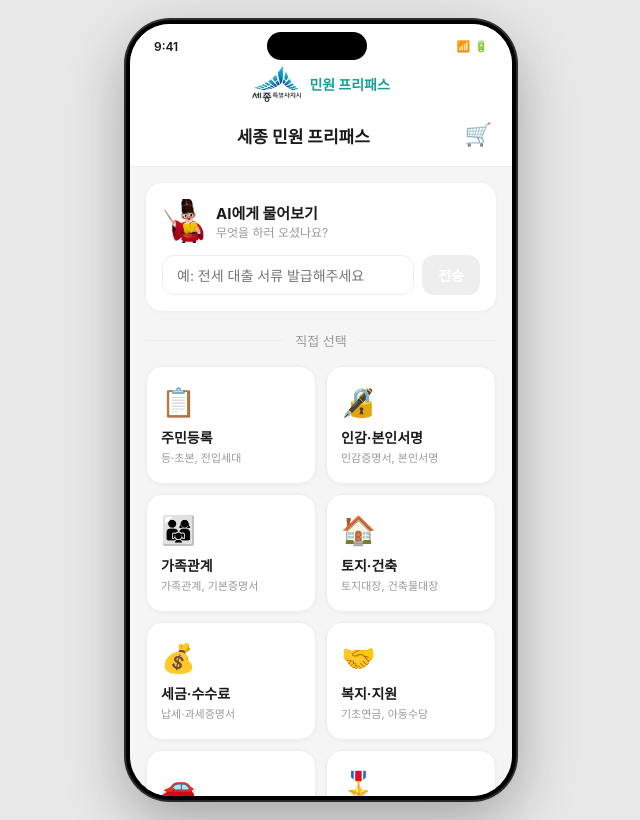
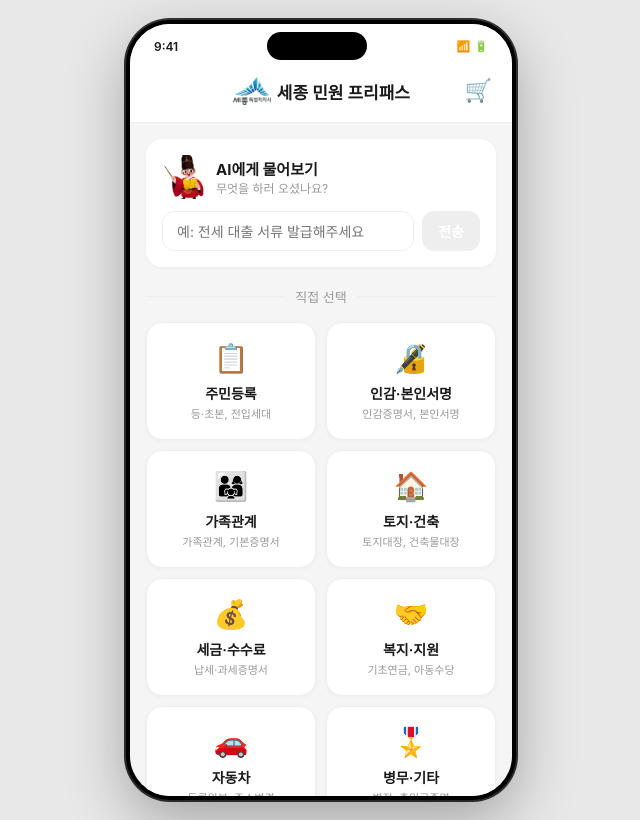
Before and after one commit to syjysh1998-commits/sejong-prepass, a React (Vite) app: page / in a window 1280 px wide. Shown: the whole page, without its empty margins (319-959 px from the left). Built offline with nearby package versions, Linux system fonts and the light colour scheme; a web font is replaced by a local one.

Commit message:
fix: QR상단이동, 필요서류 민원별표시, 제목통합, 카테고리 가운데정렬

```diff
--- a/src/App.jsx
+++ b/src/App.jsx
@@ -341,17 +341,24 @@
   // ─── RENDER ───
   const renderNavBar = (title, showBack) => (
     <div style={{ display:"flex", alignItems:"center", padding:"14px 16px", background:C.card, borderBottom:`1px solid ${C.border}`, position:"relative", zIndex:2 }}>
-      {showBack && (
-        <button onClick={page === "order" ? () => setPage("home") : goHome} style={{ background:"none", border:"none", fontSize:22, cursor:"pointer", padding:"4px 8px 4px 0", color:C.text }}>←</button>
+      {showBack ? (
+        <button onClick={page === "order" ? () => setPage("home") : goHome} style={{ background:"none", border:"none", fontSize:22, cursor:"pointer", padding:"4px 8px 4px 0", color:C.text, zIndex:1 }}>←</button>
+      ) : (
+        <div style={{ width:36 }} />
       )}
-      <span style={{ flex:1, fontWeight:700, fontSize:17, color:C.text, textAlign: showBack ? "left" : "center" }}>{title}</span>
-      {page !== "order" && (
-        <button onClick={() => openModal("cart")} style={{ background:"none", border:"none", fontSize:22, cursor:"pointer", position:"relative", padding:4, color:C.text }}>
+      <span style={{ flex:1, fontWeight:700, fontSize:17, color:C.text, display:"flex", alignItems:"center", justifyContent:"center", gap:6 }}>
+        {!showBack && <img src={CI_IMG} alt="" style={{ height:28, objectFit:"contain" }} />}
+        {title}
+      </span>
+      {page !== "order" ? (
+        <button onClick={() => openModal("cart")} style={{ background:"none", border:"none", fontSize:22, cursor:"pointer", position:"relative", padding:4, color:C.text, zIndex:1 }}>
           🛒
           {cartCount > 0 && (
             <span style={{ position:"absolute", top:-2, right:-4, background:C.red, color:"#fff", fontSize:10, fontWeight:700, borderRadius:10, minWidth:18, height:18, display:"flex", alignItems:"center", justifyContent:"center", padding:"0 4px" }}>{cartCount}</span>
           )}
         </button>
+      ) : (
+        <div style={{ width:36 }} />
       )}
     </div>
   );
@@ -405,7 +412,7 @@
       {/* Categories Grid */}
       <div style={{ display:"grid", gridTemplateColumns:"1fr 1fr", gap:10 }}>
         {CATS.map(cat => (
-          <button key={cat.id} onClick={() => goCat(cat.id)} style={{ background:C.card, border:`1px solid ${C.border}`, borderRadius:16, padding:"18px 14px", textAlign:"left", cursor:"pointer", boxShadow:"0 1px 4px rgba(0,0,0,0.04)", fontFamily:C.font, transition:"transform .15s" }}
+          <button key={cat.id} onClick={() => goCat(cat.id)} style={{ background:C.card, border:`1px solid ${C.border}`, borderRadius:16, padding:"18px 14px", textAlign:"center", cursor:"pointer", boxShadow:"0 1px 4px rgba(0,0,0,0.04)", fontFamily:C.font, transition:"transform .15s" }}
             onMouseDown={e => e.currentTarget.style.transform = "scale(0.97)"}
             onMouseUp={e => e.currentTarget.style.transform = "scale(1)"}
             onMouseLeave={e => e.currentTarget.style.transform = "scale(1)"}
@@ -780,13 +787,6 @@
   // ─── Receipt (Thermal Print Preview) ───
   const renderReceipt = () => {
     const grouped = sortByCategory(cart);
-    const allDocs = [];
-    cart.forEach(c => {
-      if (c.qual?.docs) c.qual.docs.forEach(d => {
-        const label = c.qual.nc && c.count > 1 ? `${d} ${c.count}장` : d;
-        if (!allDocs.includes(label)) allDocs.push(label);
-      });
-    });
     return (
       <div style={{ ...sheetBase, maxHeight:"92%" }} onClick={e => e.stopPropagation()}>
         <div style={{ display:"flex", justifyContent:"center", padding:"10px 0 6px" }}>
@@ -796,9 +796,15 @@
           <div style={{ fontSize:16, fontWeight:800, color:C.text }}>감열지 미리보기</div>
           <button onClick={closeModal} style={{ background:"none", border:"none", fontSize:22, cursor:"pointer", color:C.sub }}>✕</button>
         </div>
-        <div style={{ flex:1, overflow:"auto", padding:"0 16px 20px", display:"flex", justifyContent:"center" }}>
+        <div style={{ flex:1, overflow:"auto", padding:"0 16px 20px" }}>
+          {/* Print QR - outside the receipt */}
+          <div style={{ textAlign:"center", marginBottom:12 }}>
+            <img src={QR_IMG} alt="QR" style={{ width:140, height:140, imageRendering:"pixelated" }} />
+            <div style={{ fontSize:12, fontWeight:700, color:C.mintDark, marginTop:6 }}>출력 QR</div>
+            <div style={{ fontSize:11, color:C.sub, marginTop:2 }}>QR을 스캔하면 감열지가 출력됩니다</div>
+          </div>
           {/* Thermal paper */}
-          <div style={{ width:280, background:"#fff", border:"1px solid #ddd", borderRadius:4, padding:"16px 12px", fontFamily:"'Courier New', monospace", fontSize:11, lineHeight:1.6, color:"#222", boxShadow:"0 2px 8px rgba(0,0,0,0.08)" }}>
+          <div style={{ width:280, margin:"0 auto", background:"#fff", border:"1px solid #ddd", borderRadius:4, padding:"16px 12px", fontFamily:"'Courier New', monospace", fontSize:11, lineHeight:1.6, color:"#222", boxShadow:"0 2px 8px rgba(0,0,0,0.08)" }}>
             <div style={{ textAlign:"center", fontWeight:700, fontSize:13, marginBottom:4 }}>세종 민원 프리패스</div>
             <div style={{ textAlign:"center", fontSize:10, marginBottom:8, color:"#666" }}>요 청 서</div>
             <div style={{ borderTop:"2px dashed #999", marginBottom:8 }} />
@@ -821,6 +827,11 @@
                     {Object.entries(c.options).map(([k,v]) => (
                       <div key={k} style={{ fontSize:10, color:"#555" }}>{k}: {v}</div>
                     ))}
+                    {c.qual?.docs?.length > 0 && (
+                      <div style={{ fontSize:10, color:"#888", marginTop:1 }}>
+                        필요서류: {c.qual.docs.map(d => c.qual.nc && c.count > 1 ? `${d} ${c.count}장` : d).join(", ")}
+                      </div>
+                    )}
                     <div style={{ textAlign:"right", fontSize:10, fontWeight:700 }}>
                       {c.qual?.ex || exempt ? "면제" : fmtFee(c.item.fee * c.qty * (c.qual?.nc ? c.count : 1))}
                     </div>
@@ -829,31 +840,13 @@
               </div>
             ))}
 
-            {allDocs.length > 0 && (
-              <>
-                <div style={{ borderTop:"2px dashed #999", margin:"8px 0" }} />
-                <div style={{ fontWeight:700, fontSize:10, marginBottom:2 }}>[ 필요서류 ]</div>
-                {allDocs.map((d,i) => <div key={i} style={{ fontSize:10, color:"#555" }}>{i+1}. {d}</div>)}
-              </>
-            )}
-
             <div style={{ borderTop:"2px dashed #999", margin:"8px 0" }} />
             <div style={{ display:"flex", justifyContent:"space-between", fontWeight:700, fontSize:12 }}>
               <span>총 수수료</span>
               <span style={{ color: exempt ? "#22B573" : "#222" }}>{exempt ? "면제" : fmtFee(totalFee)}</span>
             </div>
             <div style={{ fontSize:10, color:"#666", marginTop:2 }}>총 {cart.length}건</div>
-
-            {/* QR Code */}
-            <div style={{ borderTop:"2px dashed #999", margin:"10px 0 8px" }} />
-            <div style={{ textAlign:"center" }}>
-              <img src={QR_IMG} alt="QR" style={{ width:120, height:120, imageRendering:"pixelated" }} />
-              <div style={{ fontSize:9, color:"#999", marginTop:4 }}>요청서 QR코드</div>
-            </div>
-
             <div style={{ borderTop:"2px dashed #999", margin:"8px 0" }} />
-            <div style={{ textAlign:"center", fontSize:9, color:"#999" }}>세종특별자치시 민원여권과</div>
-            <div style={{ textAlign:"center", fontSize:9, color:"#999" }}>감사합니다</div>
           </div>
         </div>
       </div>
@@ -882,14 +875,6 @@
               <span>📶</span><span>🔋</span>
             </div>
           </div>
-
-          {/* Logo bar (home only) */}
-          {page === "home" && (
-            <div style={{ display:"flex", alignItems:"center", justifyContent:"center", padding:"6px 16px 2px", background:C.card }}>
-              <img src={CI_IMG} alt="" style={{ height:36, objectFit:"contain" }} />
-              <span style={{ marginLeft:8, fontSize:14, fontWeight:800, color:C.mintDark }}>민원 프리패스</span>
-            </div>
-          )}
 
           {/* Nav Bar */}
           {renderNavBar(
```
